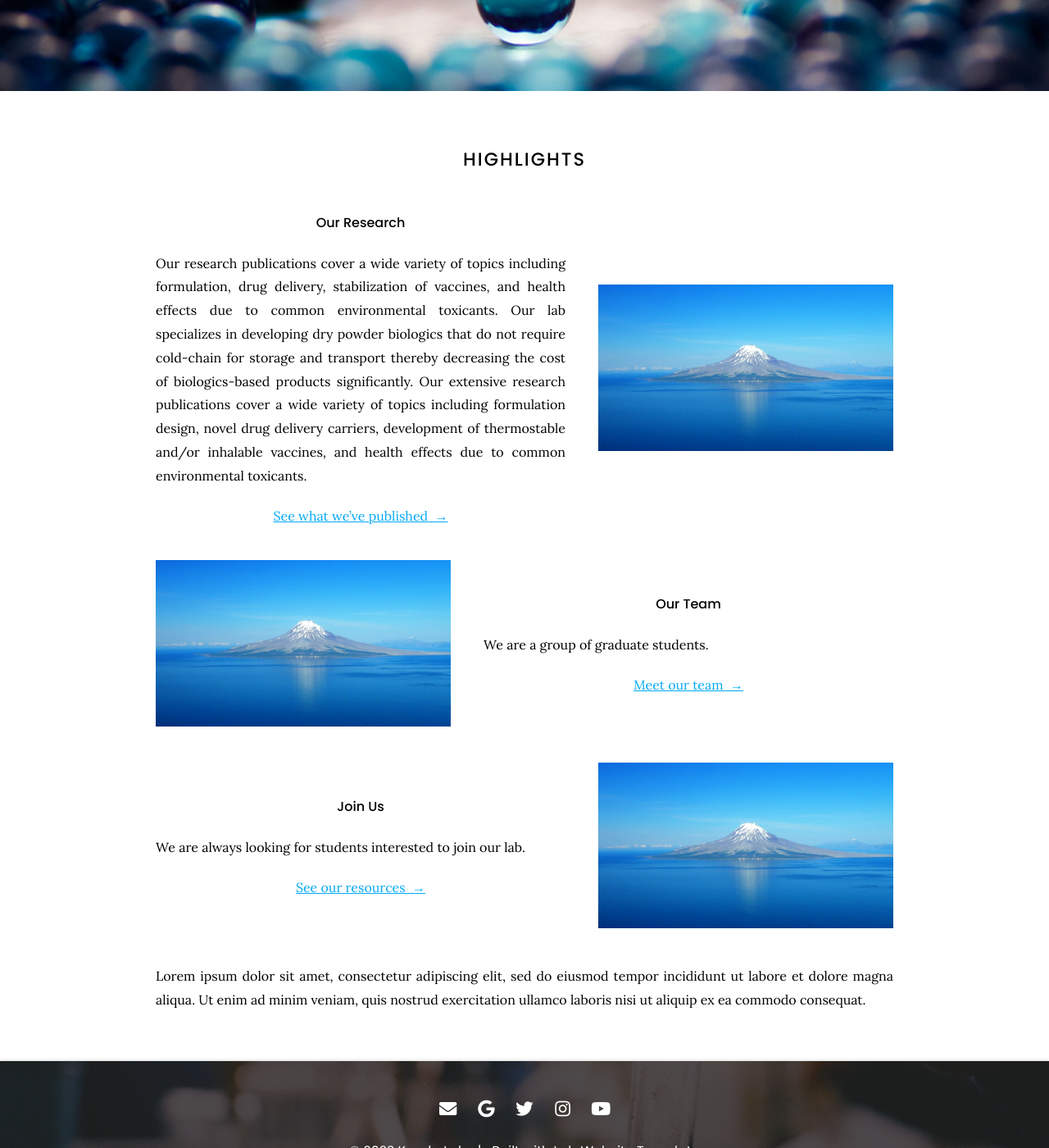
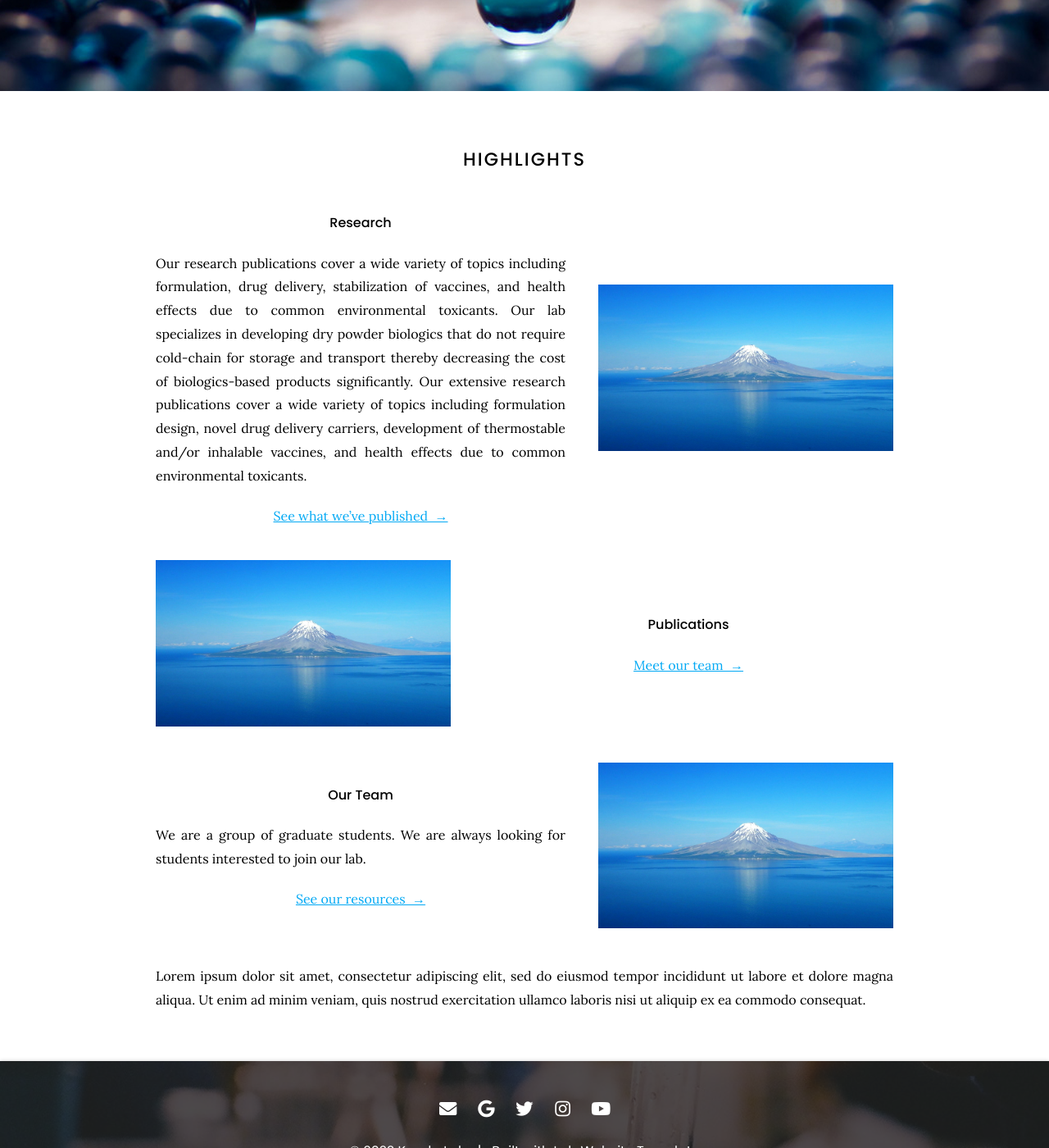
Before and after one commit to ardaram/kunda-lab, a Jekyll site: the page built from index.md, in a window 1280 px wide and 1400 px high, scrolled down 692 px. Shown: the whole window at 82% size. Built offline with Jekyll 4.4.1, drawn with Linux system fonts in a browser that asks for light colours; nearby versions of some CDN libraries.

Commit message:
Update index.md

```diff
--- a/index.md
+++ b/index.md
@@ -44,14 +44,14 @@ Our extensive research publications cover a wide variety of topics including for
   include feature.html
   image="images/photo.jpg"
   link="research"
-  headline="Our Research"
+  headline="Research"
   text=text
 %}
 
 
 
 {% capture text %}
-We are a group of graduate students.
+
 
 [Meet our team &nbsp;→](team)
 {:.center}
@@ -61,12 +61,12 @@ We are a group of graduate students.
   include feature.html
   image="images/photo.jpg"
   link="team"
-  headline="Our Team"
+  headline="Publications"
   text=text
 %}
 
 {% capture text %}
-We are always looking for students interested to join our lab.
+We are a group of graduate students. We are always looking for students interested to join our lab.
 
 [See our resources &nbsp;→](resources)
 {:.center}
@@ -76,7 +76,7 @@ We are always looking for students interested to join our lab.
   include feature.html
   image="images/photo.jpg"
   link="resources"
-  headline="Join Us"
+  headline="Our Team"
   text=text
 %}
 
```
